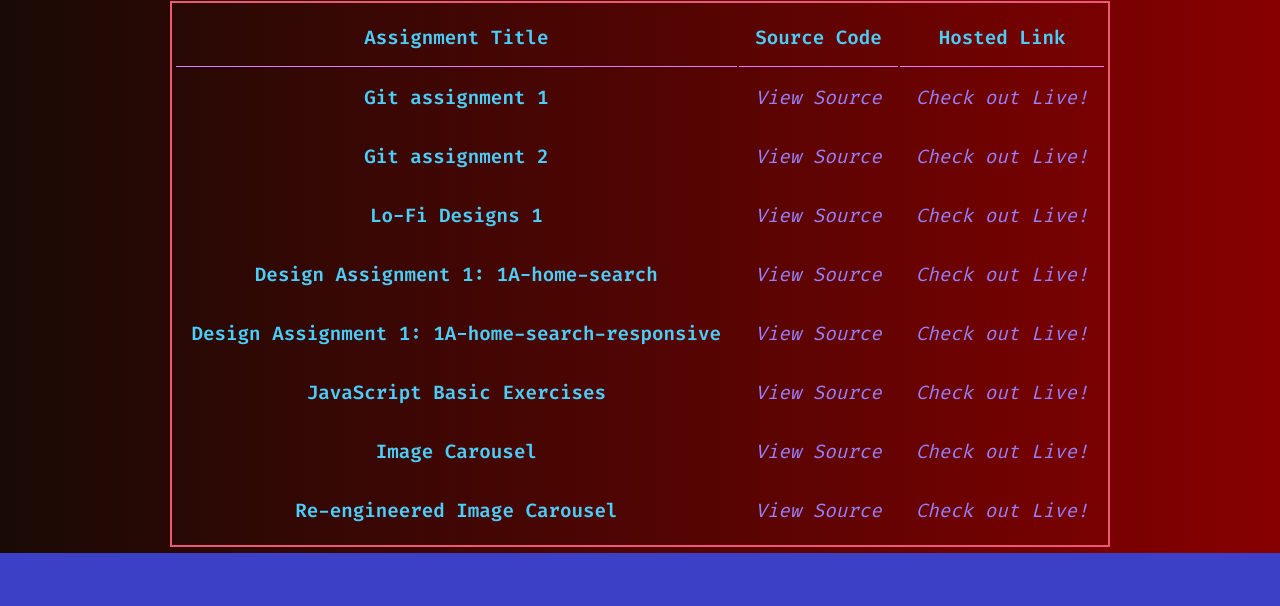
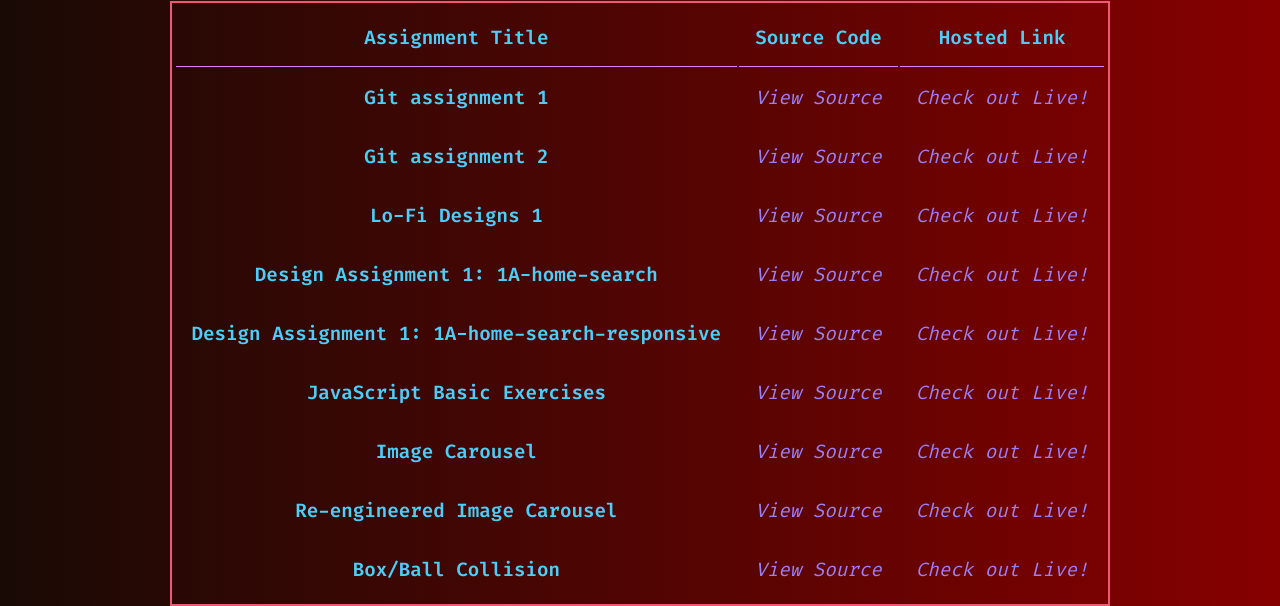
Before and after one commit to TheBinitGhimire/LF-Internship-Assignments, a plain HTML site: page Design/Git assignment 2/index.html in a window 1280 px wide. Shown: the part 279-885 px from the top of the page. Before the commit the page ends 832 px from the top, so only its background shows below. Drawn offline with Linux system fonts and the light colour scheme.

Commit message:
Updated the assignments listings webpage!

```diff
--- a/Design/Git assignment 2/index.html
+++ b/Design/Git assignment 2/index.html
@@ -135,6 +135,11 @@
                         <td class="hyperlink"><a href="https://github.com/TheBinitGhimire/LF-Internship-Assignments/tree/main/JS/Re-engineered%20Image%20Carousel">View Source</a></td>
                         <td class="hyperlink"><a href="https://whoisbinit.me/LF-Internship-Assignments/JS/Re-engineered%20Image%20Carousel/">Check out Live!</a></td>
                     </tr>
+                    <tr>
+                        <td class="title">Box/Ball Collision</td>
+                        <td class="hyperlink"><a href="https://github.com/TheBinitGhimire/LF-Internship-Assignments/tree/main/JS/Box%20Collision">View Source</a></td>
+                        <td class="hyperlink"><a href="https://whoisbinit.me/LF-Internship-Assignments/JS/Box%20Collision/index.html">Check out Live!</a></td>
+                    </tr>
                 </tbody>
             </table>
         </article>
```
